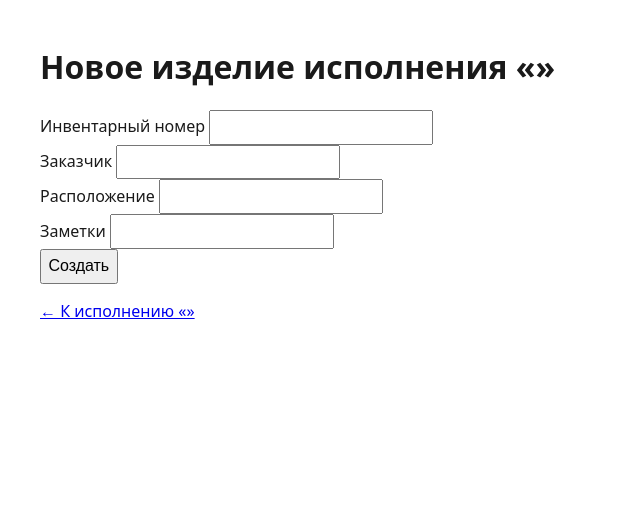
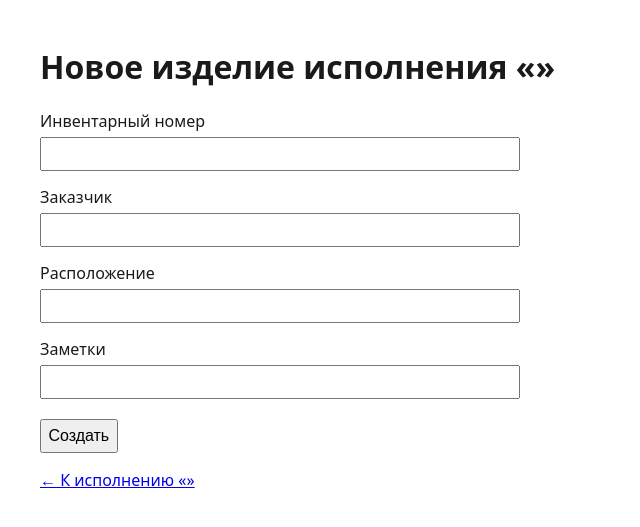
Before and after one commit to Kerosin3/server-sku-app, a FastAPI app: template app/templates/item_form.html in a window 1280 px wide. Shown: the part 47-574 px from the top of the page, without its empty margins (0-640 px from the left). Run offline with FastAPI, Linux system fonts and the light colour scheme; the template is opened without the code that fills it, so the values that code supplies are empty.

Commit message:
Align form fields consistently across the whole app (CSS only)
Every form followed the same <label>Text <input></label><br> markup,
so ragged alignment (seen in "Установить компонент" and the
constructor's "Добавить элемент") was a systemic issue, not local to
those two forms — fixed once for all of them instead of patching each
template:

- form label: block, so label text sits above its control instead of
  pushing it sideways by however long the text happens to be.
- inputs/selects/textareas inside a label: block, full width of a
  480px-capped form, consistent spacing via the label's margin.
- checkboxes kept inline with their label text (excluded from the
  block/full-width rule — a full-width checkbox makes no sense).
- <br> inside forms hidden — spacing now comes from one place (label
  margin) instead of double spacing (margin + manual <br>).

No template changes — same markup, purely a CSS fix, so it applies to
login, users, platforms, variants, items, and part-categories forms
alike.

Co-Authored-By: Claude Sonnet 5 <noreply@anthropic.com>

```diff
--- a/app/static/css/style.css
+++ b/app/static/css/style.css
@@ -3,8 +3,31 @@ header { display: flex; gap: 1rem; align-items: center; padding: 0.75rem 1.5rem;
 main { padding: 1.5rem; max-width: 1200px; margin: 0 auto; }
 table { border-collapse: collapse; width: 100%; }
 th, td { text-align: left; padding: 0.5rem; border-bottom: 1px solid #eee; }
-input, button, textarea { font-size: 1rem; padding: 0.4rem; }
+input, button, textarea, select { font-size: 1rem; padding: 0.4rem; }
 textarea { font-family: inherit; }
+
+form { max-width: 480px; }
+form br { display: none; }
+form label {
+  display: block;
+  margin-bottom: 0.9rem;
+  font-weight: 500;
+}
+form label input:not([type="checkbox"]),
+form label select,
+form label textarea {
+  display: block;
+  width: 100%;
+  margin-top: 0.3rem;
+  font-weight: normal;
+  box-sizing: border-box;
+}
+form label input[type="checkbox"] {
+  width: auto;
+  margin-right: 0.4rem;
+  vertical-align: middle;
+}
+form button[type="submit"] { margin-top: 0.3rem; }
 .columns { display: flex; gap: 2rem; align-items: flex-start; }
 .columns > div { flex: 1; min-width: 0; }
 @media (max-width: 800px) {
```
